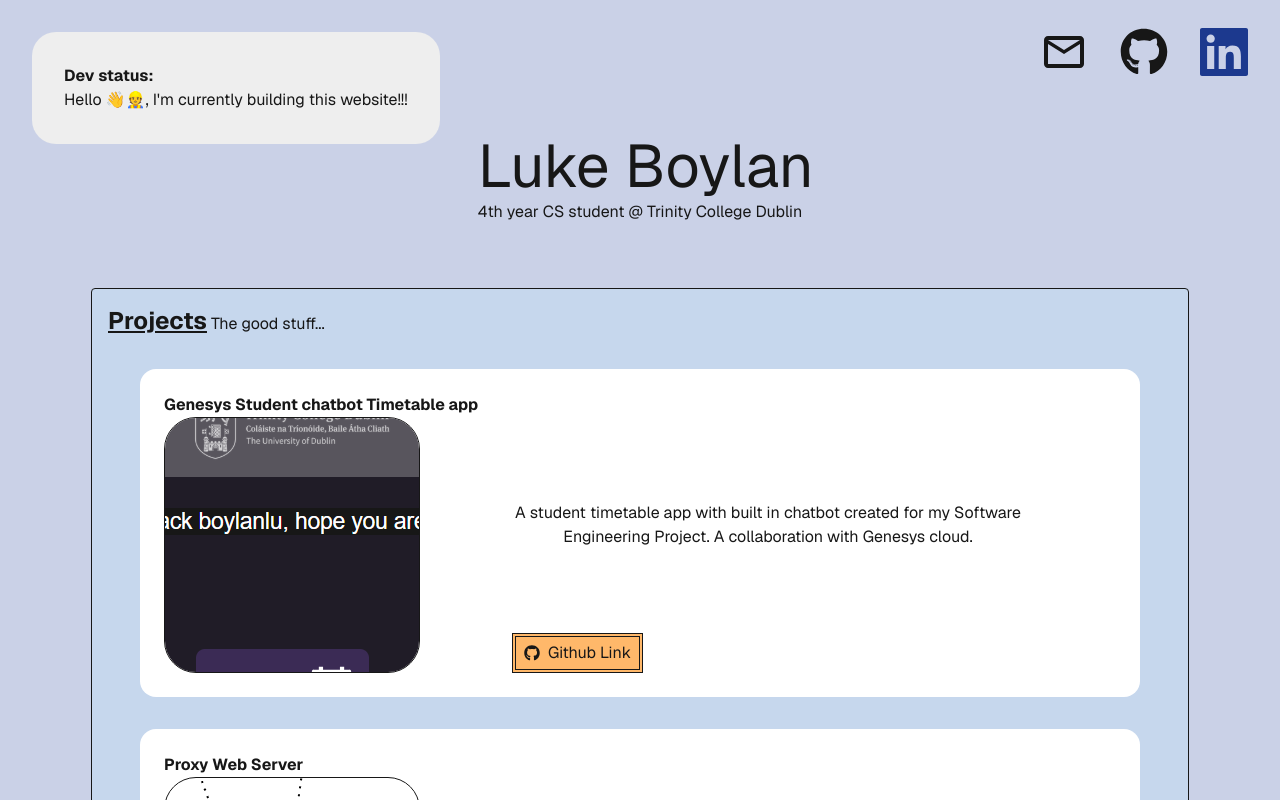
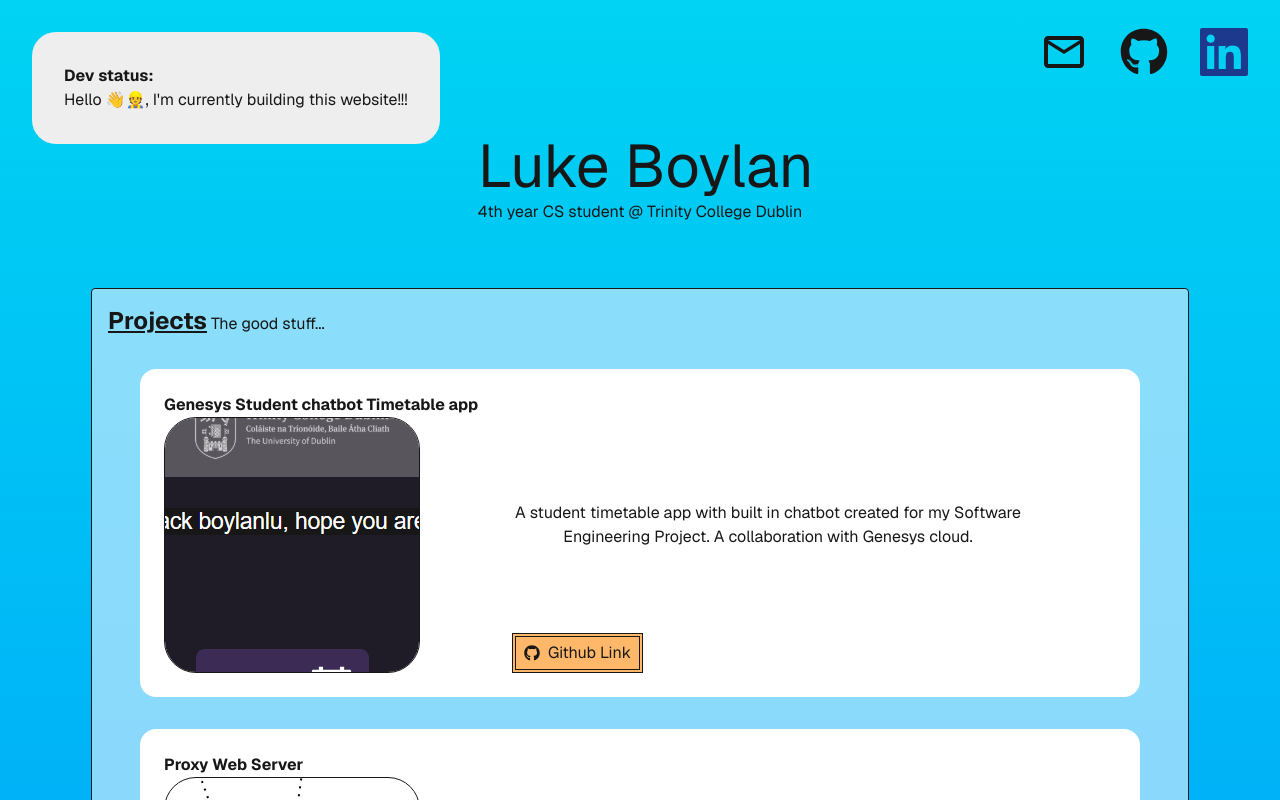
Before and after one commit to luke-boylan/Portfolio-Site, a Next.js app: page / in a window 1280 px wide. Shown: the top 800 px of the page. Built offline with nearby package versions, Linux system fonts and the light colour scheme.

Commit message:
added cyan gradient to site background

```diff
--- a/src/app/page.tsx
+++ b/src/app/page.tsx
@@ -79,7 +79,7 @@ export default function Home() {
 
 
   return (
-    <div className="grid justify-items-center pb-20 gap-16 font-[family-name:var(--font-geist-sans)] w-screen md:w-full">
+    <div className="grid justify-items-center pb-20 gap-16 font-[family-name:var(--font-geist-sans)] w-screen md:w-full bg-linear-to-b from-cyan-400 to-blue-600">
       <Header></Header>
       <div className="statusBlock absolute rounded-3xl p-8 top-8 left-8">
         <div className= "bottom-4">
@@ -119,7 +119,7 @@ export default function Home() {
           </h3>
       </div>
 
-      <div className="border rounded bg-sky-200/25 p-4 relative">
+      <div className="border rounded bg-sky-200/75 p-4 relative">
         <span className="underline text-2xl font-bold">
           Projects
         </span>
```
